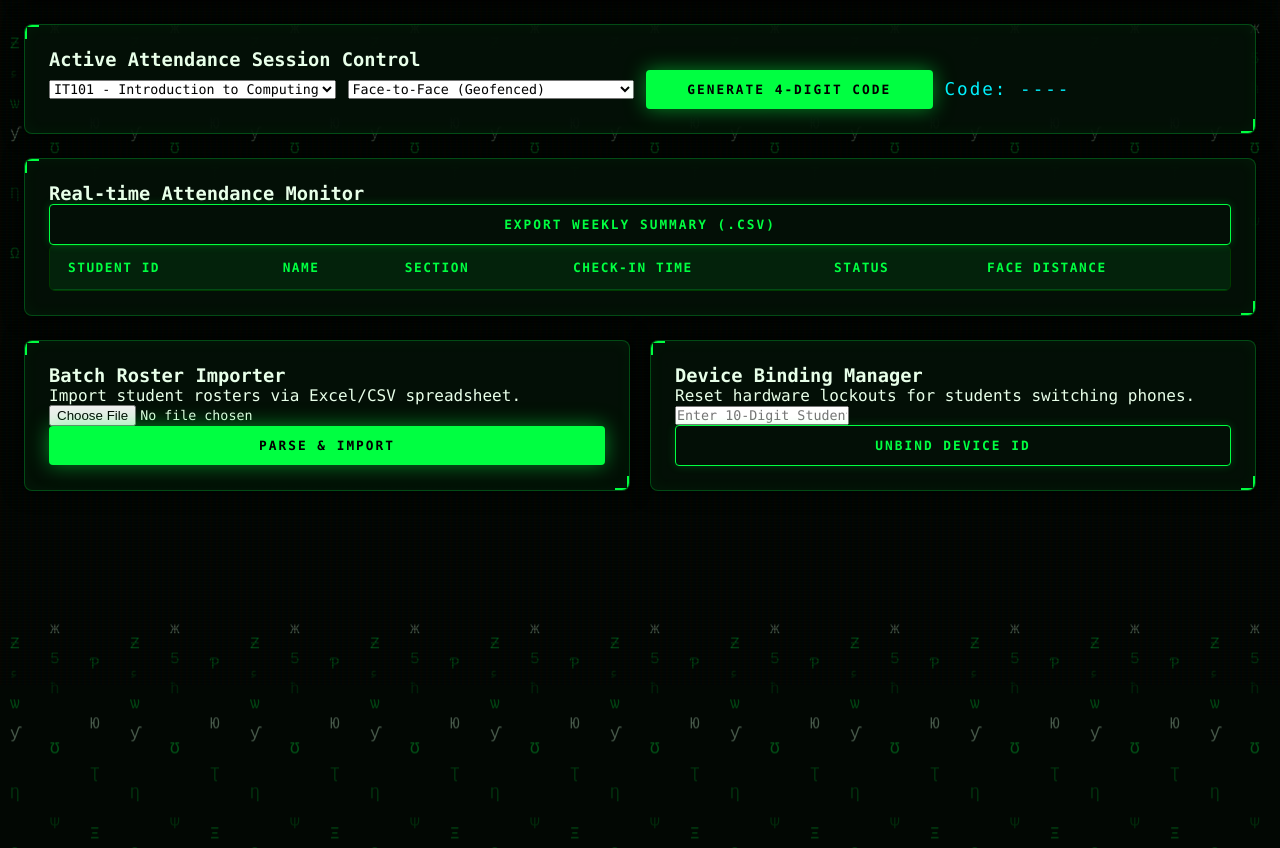
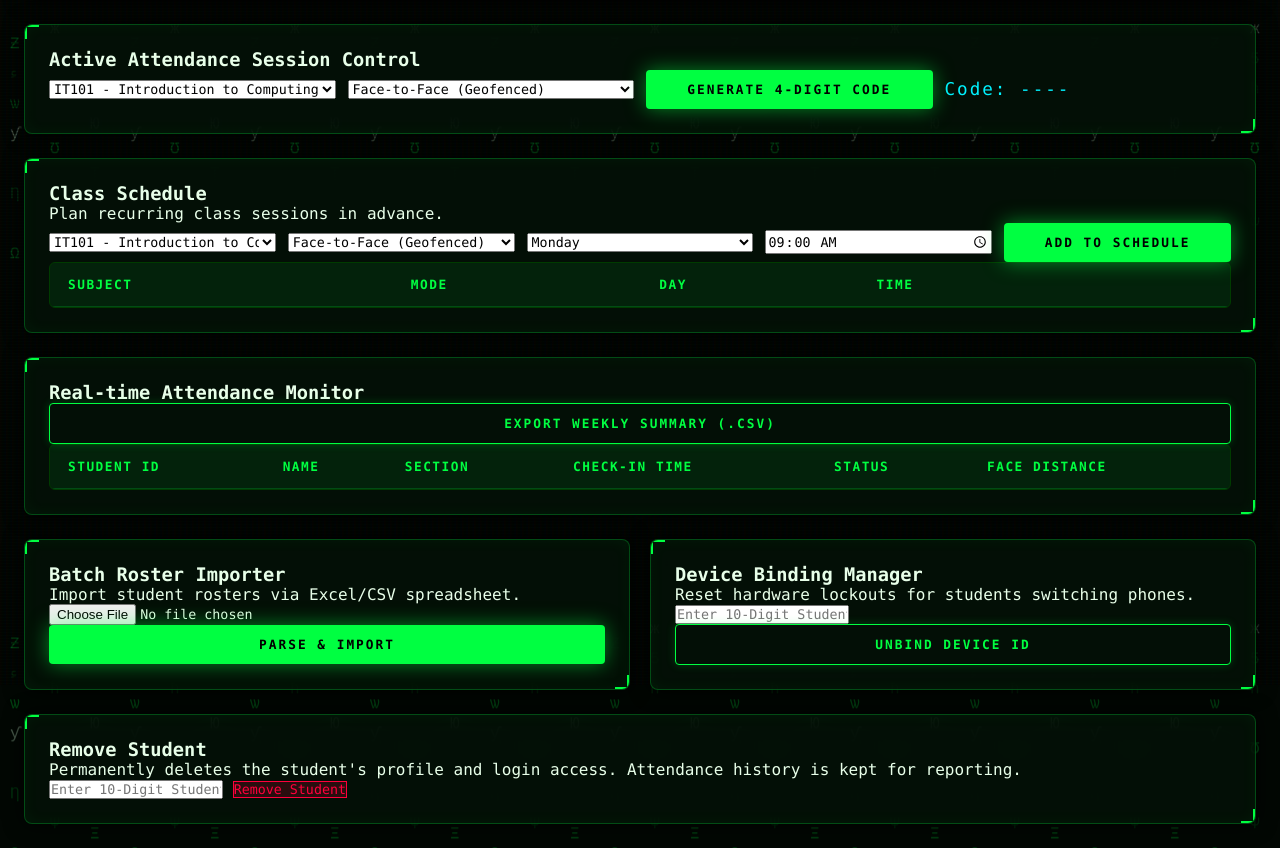
Before and after one commit to layangoogledev/BSIT_ATTENDANCE_V-3.5, a plain HTML site: page admin-dashboard.html in a window 1280 px wide. Shown: the part 115-963 px from the top of the page. Before the commit the page ends 816 px from the top, so only its background shows below. Drawn offline with Linux system fonts and the light colour scheme; no server answers.

Commit message:
Add class schedule section to admin dashboard

```diff
--- a/admin-dashboard.html
+++ b/admin-dashboard.html
@@ -33,6 +33,50 @@
         <button type="submit" class="btn-primary glow-cyan">Generate 4-Digit Code</button>
         <div class="code-display">Code: <span id="active-code">----</span></div>
       </form>
+    </section>
+
+    <!-- Class Schedule -->
+    <section class="glass-card admin-panel">
+      <h3>Class Schedule</h3>
+      <p class="text-muted">Plan recurring class sessions in advance.</p>
+      <form id="schedule-form" class="grid-4">
+        <select id="schedule-subject" required>
+          <option value="IT101">IT101 - Introduction to Computing</option>
+          <option value="IT201">IT201 - Data Structures & Algorithms</option>
+          <option value="IT301">IT301 - Information Assurance & Security</option>
+        </select>
+        <select id="schedule-mode" required>
+          <option value="f2f">Face-to-Face (Geofenced)</option>
+          <option value="online">Online Mode (Remote)</option>
+        </select>
+        <select id="schedule-day" required>
+          <option value="1">Sunday</option>
+          <option value="2" selected>Monday</option>
+          <option value="3">Tuesday</option>
+          <option value="4">Wednesday</option>
+          <option value="5">Thursday</option>
+          <option value="6">Friday</option>
+          <option value="7">Saturday</option>
+        </select>
+        <input type="time" id="schedule-time" required value="09:00" />
+        <button type="submit" class="btn-primary glow-cyan">Add to Schedule</button>
+      </form>
+      <div class="table-wrapper">
+        <table class="tech-table">
+          <thead>
+            <tr>
+              <th>Subject</th>
+              <th>Mode</th>
+              <th>Day</th>
+              <th>Time</th>
+              <th></th>
+            </tr>
+          </thead>
+          <tbody id="schedule-rows">
+            <!-- Dynamic schedule list -->
+          </tbody>
+        </table>
+      </div>
     </section>
 
     <!-- Live Monitor Table -->
@@ -78,8 +122,18 @@
         </div>
       </div>
     </section>
+
+    <!-- Remove Student -->
+    <section class="glass-card">
+      <h3>Remove Student</h3>
+      <p class="text-muted">Permanently deletes the student's profile and login access. Attendance history is kept for reporting.</p>
+      <div class="input-group">
+        <input type="text" id="remove-std-id" placeholder="Enter 10-Digit Student ID" />
+        <button id="btn-remove-student" class="btn-danger">Remove Student</button>
+      </div>
+    </section>
   </main>
-   <script type="module" src="index.js"></script>
+
   <script type="module" src="admin-app.js"></script>
 </body>
 </html>
```
